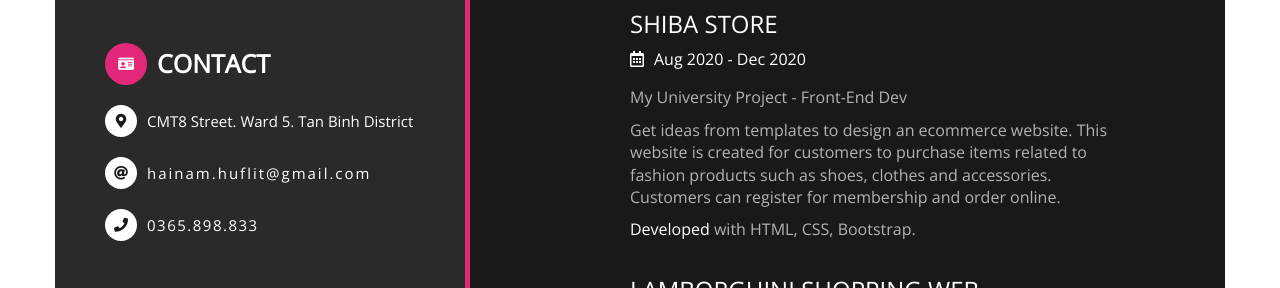
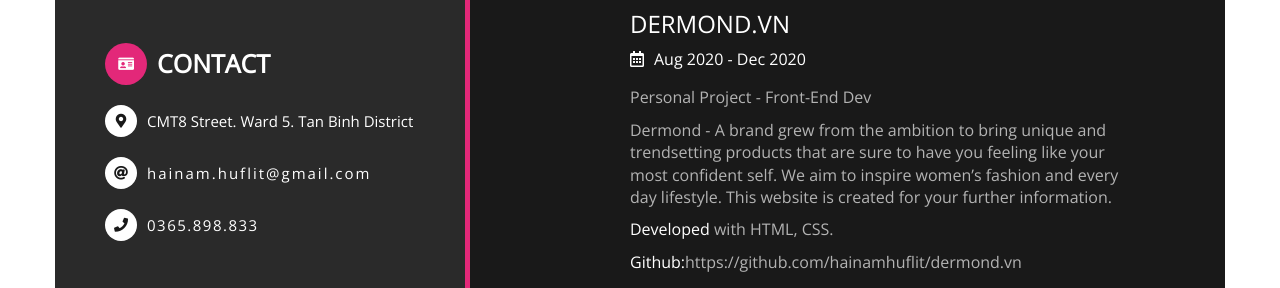
Before and after one commit to hainamhuflit/tlhn.github.io, a plain HTML site: page index.html in a window 1280 px wide. Shown: the part 710-998 px from the top of the page. Drawn offline with nearby package versions, Linux system fonts and the light colour scheme.

Commit message:
commit-dermond

```diff
--- a/index.html
+++ b/index.html
@@ -184,6 +184,26 @@
                         <i class="fas fa-box circle circle_lg color_grey"></i>
                         <span>My Project</span>
                     </div>
+
+                    <div class="section-content mt-32">
+                        <div class="module">
+                            <div class="cv">
+                                <div class="cv-title">
+                                    <h2>Dermond.vn</h2>
+                                </div>
+                                <div class="cv-time">
+                                    <span><i class="far fa-calendar-alt"></i>Aug 2020 - Dec 2020</span>
+                                </div>
+                                <div class="cv-content">
+                                    <p>Personal Project - Front-End Dev</p>
+                                    <p>Dermond - A brand grew from the ambition to bring unique and trendsetting products that are sure to have you feeling like your most confident self. We aim to inspire women’s fashion and every day lifestyle. This website is created for your further information.</p>
+                                    <p><span>Developed</span> with HTML, CSS.</p>
+                                    <p><span>Github:</span>https://github.com/hainamhuflit/dermond.vn</p>
+                                </div>
+                            </div>
+                        </div>
+                    </div>
+
                     <div class="section-content mt-32">
                         <div class="module">
                             <div class="cv">
```
